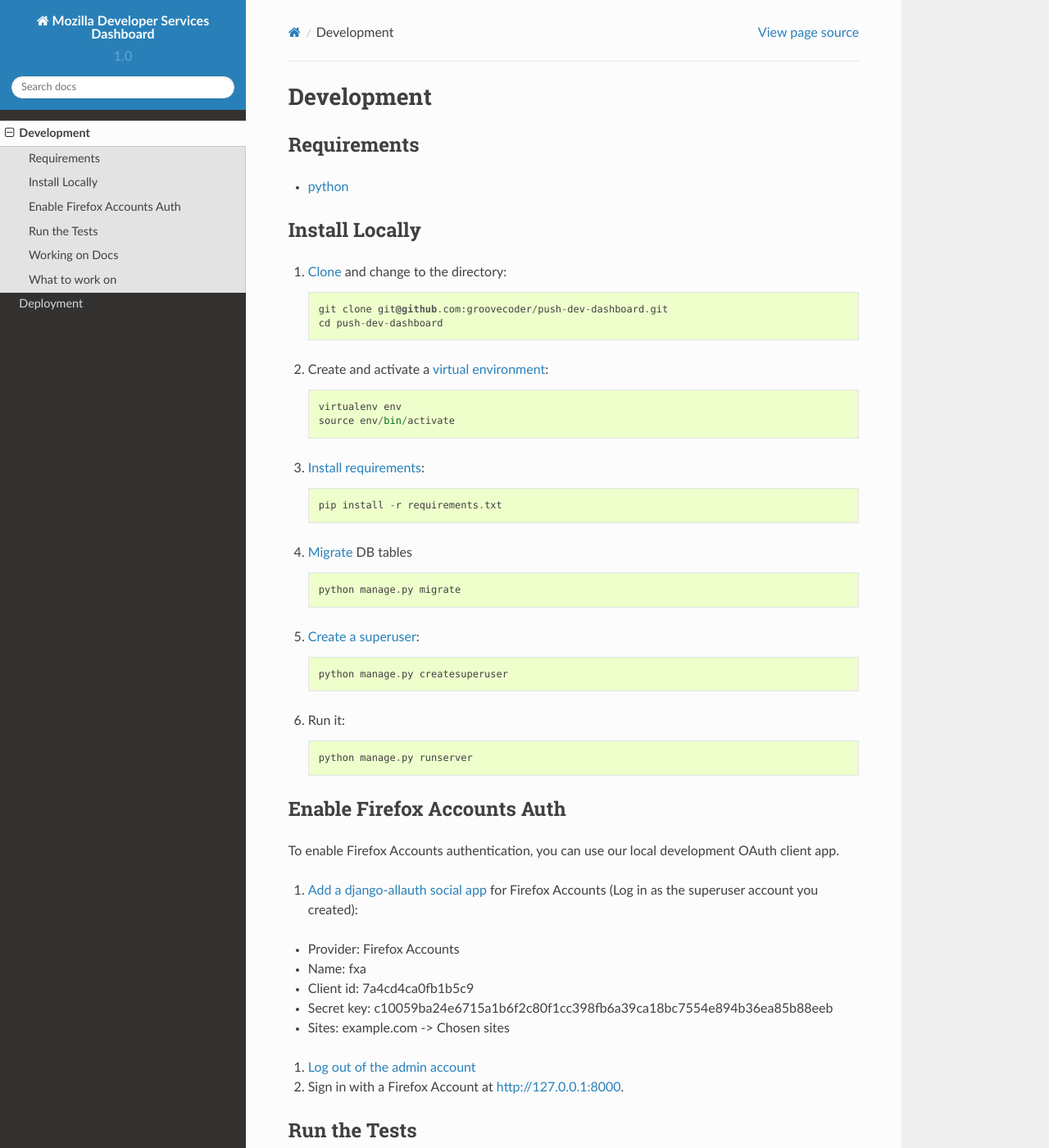
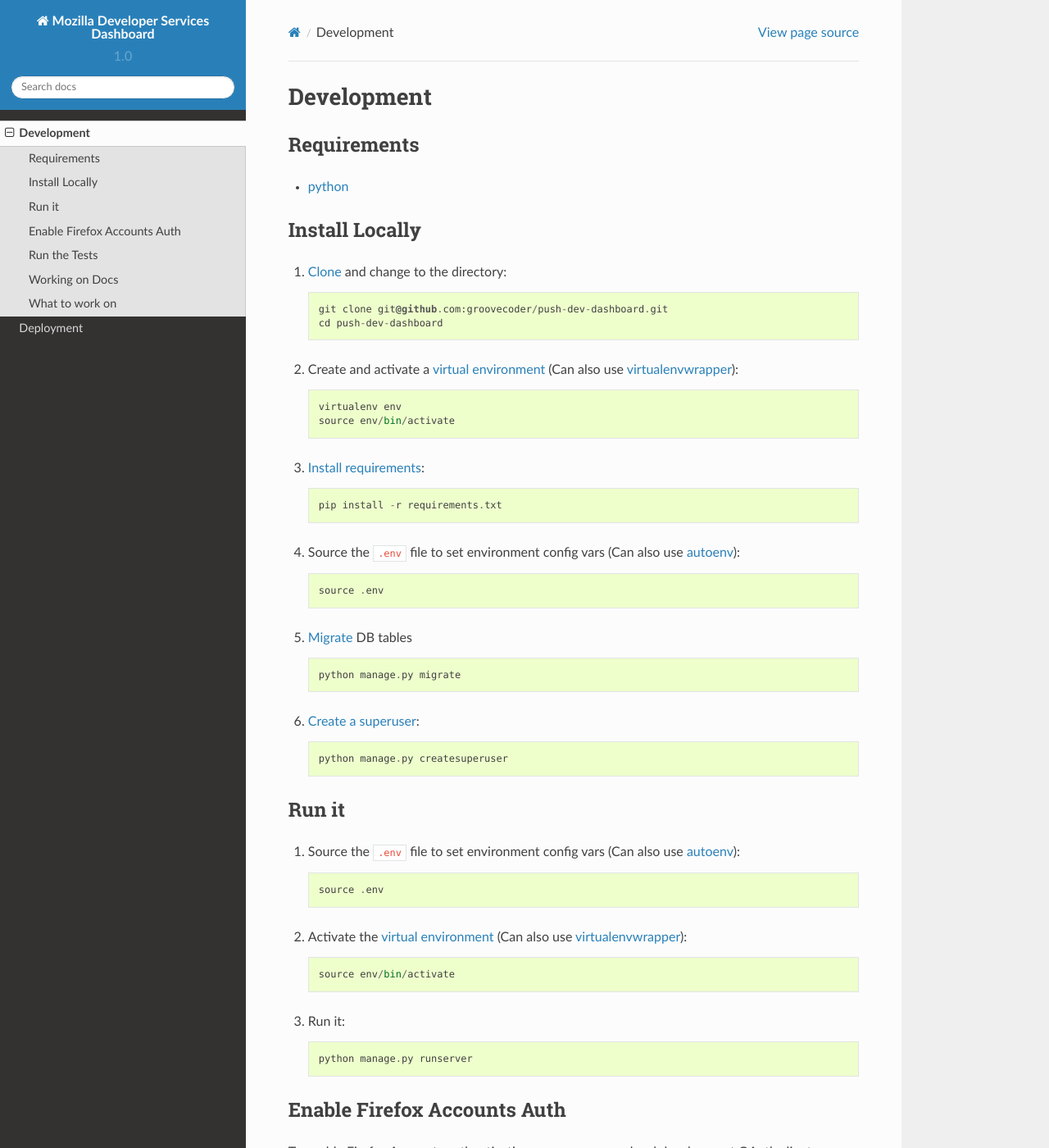
Before and after one commit to mozilla-services/push-dev-dashboard, a Sphinx documentation site: the page built from docs/development.rst, in a window 1280 px wide and 1400 px high. Shown: the whole window at 82% size. Built offline with Sphinx 7.4.7 and the Read the Docs theme 2.0.0, drawn with Linux system fonts in a browser that asks for light colours.

```diff
--- a/docs/development.rst
+++ b/docs/development.rst
@@ -15,7 +17,7 @@ Install Locally
     git clone git@github.com:groovecoder/push-dev-dashboard.git
     cd push-dev-dashboard
 
-#. Create and activate a `virtual environment`_::
+#. Create and activate a `virtual environment`_ (Can also use `virtualenvwrapper`_)::
 
     virtualenv env
     source env/bin/activate
@@ -23,6 +25,10 @@ Install Locally
 #. `Install requirements`_::
 
     pip install -r requirements.txt
+
+#. Source the ``.env`` file to set environment config vars (Can also use `autoenv`_)::
+
+    source .env
 
 #. `Migrate`_ DB tables ::
 
@@ -32,16 +38,25 @@ Install Locally
 
     python manage.py createsuperuser
 
+.. _Clone: http://git-scm.com/book/en/Git-Basics-Getting-a-Git-Repository#Cloning-an-Existing-Repository
+.. _Install requirements: http://pip.readthedocs.org/en/latest/user_guide.html#requirements-files
+.. _Create a superuser: https://docs.djangoproject.com/en/1.7/ref/django-admin/#django-admin-createsuperuser
+
+
+Run it
+------
+
+#. Source the ``.env`` file to set environment config vars (Can also use `autoenv`_)::
+
+    source .env
+
+#. Activate the `virtual environment`_ (Can also use `virtualenvwrapper`_)::
+
+    source env/bin/activate
+
 #. Run it::
 
     python manage.py runserver
-
-
-.. _python: https://www.python.org/
-.. _Clone: http://git-scm.com/book/en/Git-Basics-Getting-a-Git-Repository#Cloning-an-Existing-Repository
-.. _virtual environment: http://docs.python-guide.org/en/latest/dev/virtualenvs/
-.. _Install requirements: http://pip.readthedocs.org/en/latest/user_guide.html#requirements-files
-.. _Create a superuser: https://docs.djangoproject.com/en/1.7/ref/django-admin/#django-admin-createsuperuser
 
 
 .. _Enable Firefox Accounts Auth:
@@ -55,11 +70,11 @@ OAuth client app.
 #. `Add a django-allauth social app`_ for Firefox Accounts (Log in as the
    superuser account you created):
 
-* Provider: Firefox Accounts
-* Name: fxa
-* Client id: 7a4cd4ca0fb1b5c9
-* Secret key: c10059ba24e6715a1b6f2c80f1cc398fb6a39ca18bc7554e894b36ea85b88eeb
-* Sites: example.com -> Chosen sites
+   * Provider: Firefox Accounts
+   * Name: fxa
+   * Client id: 7a4cd4ca0fb1b5c9
+   * Secret key: c10059ba24e6715a1b6f2c80f1cc398fb6a39ca18bc7554e894b36ea85b88eeb
+   * Sites: example.com -> Chosen sites
 
 #. `Log out of the admin account`_
 
@@ -67,6 +82,7 @@ OAuth client app.
 
 .. _Add a django-allauth social app: http://127.0.0.1:8000/admin/socialaccount/socialapp/add/
 .. _Log out of the admin account: http://127.0.0.1:8000/admin/logout/
+
 
 Run the Tests
 -------------
@@ -97,3 +113,7 @@ What to work on
 We have `Issues`_.
 
 .. _Issues: https://github.com/groovecoder/push-dev-dashboard/issues
+
+.. _virtual environment: http://docs.python-guide.org/en/latest/dev/virtualenvs/
+.. _virtualenvwrapper: https://pypi.python.org/pypi/virtualenvwrapper
+.. _autoenv: https://github.com/kennethreitz/autoenv
```
Also changed, not shown: other parts of docs/development.rst (+2 -0 lines), docs/deployment.rst (+18 -14 lines).
